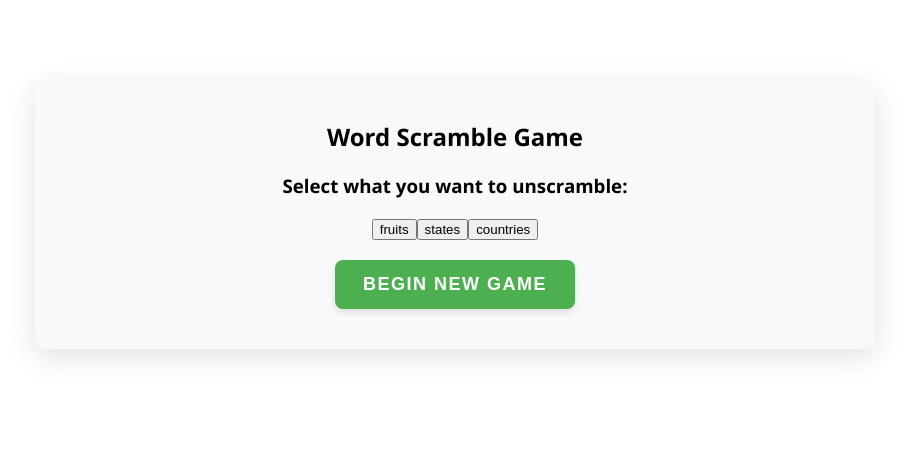
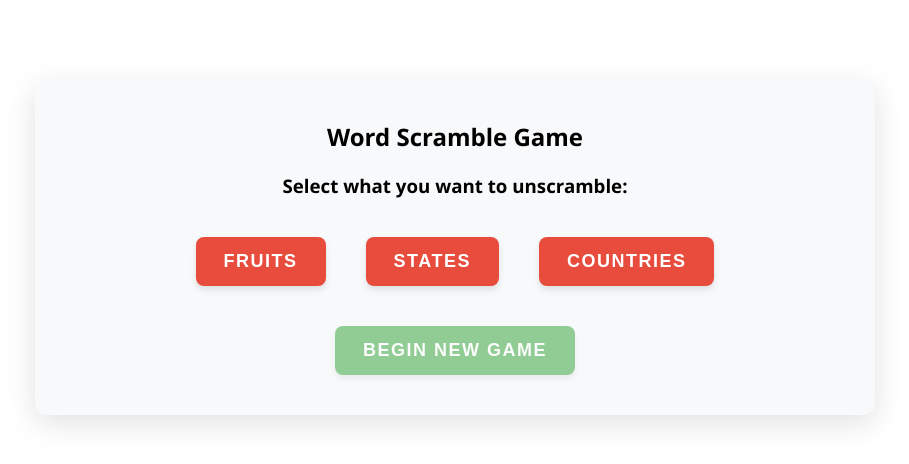
Before and after one commit to JavaGalaxy/react-word-scramble, a React (Create React App) app: page / in a window 1280 px wide. Shown: the top 464 px of the page, without its empty margins (185-1094 px from the left). Built offline with nearby package versions, Linux system fonts and the light colour scheme.

Commit message:
give user option to select from word pack

```diff
--- a/src/App.css
+++ b/src/App.css
@@ -16,6 +16,21 @@
   margin: 20px 0;
   font-size: 2rem;
   flex-wrap: wrap;
+}
+.btn-select {
+  background-color: #e74c3c;
+  color: white;
+  padding: 14px 28px;
+  border: none;
+  border-radius: 8px;
+  font-size: 18px;
+  font-weight: bold;
+  cursor: pointer;
+  transition: all 0.3s ease;
+  box-shadow: 0 4px 6px rgba(0, 0, 0, 0.1);
+  text-transform: uppercase;
+  letter-spacing: 1.5px;
+  margin: 20px;
 }
 
 .btn-begin {
@@ -377,3 +392,8 @@
   letter-spacing: 0.1em;
   text-align: center;
 }
+
+.btn-begin:disabled {
+  opacity: 0.6;
+  cursor: not-allowed;
+}
--- a/src/App.tsx
+++ b/src/App.tsx
@@ -1,4 +1,4 @@
-import { useRef } from "react";
+import { useRef, useState } from "react";
 import "./App.css";
 import useAppState from "./hooks/useAppState";
 import { GameResultsList } from "./components/GameResultsList";
@@ -9,10 +9,11 @@ import { getHighlightedLetters } from "./util/getHighlightedLetters";
 function App() {
   const [state, dispatch] = useAppState();
   const guessInputRef = useRef<HTMLInputElement>(null);
+  const [selectedFileName, setSelectedFileName] = useState<string>('');;
 
   let content = null;
 
-  // useLoadData(dispatch);
+  useLoadData(dispatch, selectedFileName);
 
   const availableWordLists = [
     {id: "fruits", fileName: "fruits.txt"},
@@ -30,7 +31,11 @@ function App() {
               <h3>Select what you want to unscramble:</h3>
               <div className="word-list-options">
                 {availableWordLists.map((list) => {
-                  return (<button id="list">
+                  return (<button
+                    key={list.id}
+                    className="btn-select"
+                    onClick={() => setSelectedFileName(list.fileName)}
+                  >
                     {list.id}
                   </button>
                 )})}
@@ -40,6 +45,7 @@ function App() {
           <button
             className="btn-begin"
             onClick={() => dispatch({ type: "start-game" })}
+            disabled={!selectedFileName || state.wordPack === null}
           >
             Begin new game
           </button>
--- a/src/hooks/useLoadData.ts
+++ b/src/hooks/useLoadData.ts
@@ -2,18 +2,21 @@ import { type Dispatch, useEffect } from "react";
 import type { Action } from "./useAppState";
 import { getNormalizedWord } from "../util/getNormalizedWord";
 
-export const useLoadData = (dispatch: Dispatch<Action>): void => {
+export const useLoadData = (dispatch: Dispatch<Action>, fileName: string): void => {
   useEffect(() => {
+
+    if (!fileName) return;
+
     const fetchData = async () => {
       try {
-        const response = await fetch("fruits.txt");
+        const response = await fetch(fileName);
         const text = await response.text();
 
         const wordPack = text
           .split("\n")
           .map(getNormalizedWord)
           .filter(Boolean);
-
+        console.log(wordPack)
         dispatch({ type: "load-data", wordPack });
       } catch (err) {
         console.error(err);
@@ -34,6 +37,8 @@ export const useLoadData = (dispatch: Dispatch<Action>): void => {
     };
 
     fetchBannedWords();
-    fetchData();
-  }, [dispatch]);
+    if (fileName) {
+      fetchData();
+    }
+  }, [dispatch, fileName]);
 };
```
